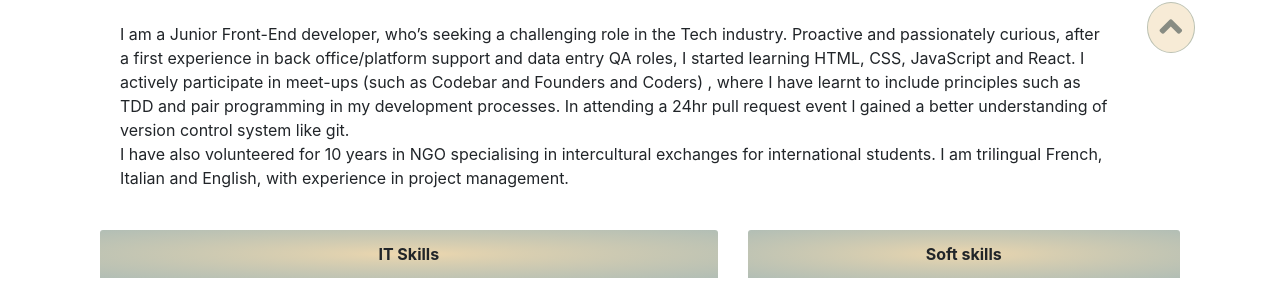
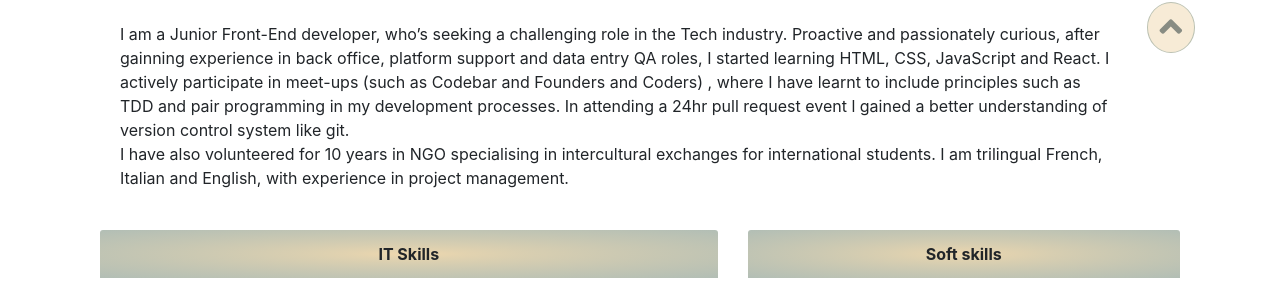
Before and after one commit to PaolaDMadd/CVWebsite, a plain HTML site: page index.html in a window 1280 px wide. Shown: the part 416-715 px from the top of the page. Drawn offline with nearby package versions, Linux system fonts and the light colour scheme.

Commit message:
Update index.html

```diff
--- a/index.html
+++ b/index.html
@@ -57,7 +57,7 @@
             <div class="card border-0">
               <div class="card-body">
                 <p>I am a Junior Front-End developer, who’s seeking a challenging role in the Tech industry. Proactive and
-                  passionately curious, after a first experience in back office/platform support and data entry QA roles,
+                  passionately curious, after gainning experience in back office, platform support and data entry QA roles,
                   I
                   started learning HTML, CSS, JavaScript and React. I actively participate in meet-ups (such as Codebar
                   and
```
